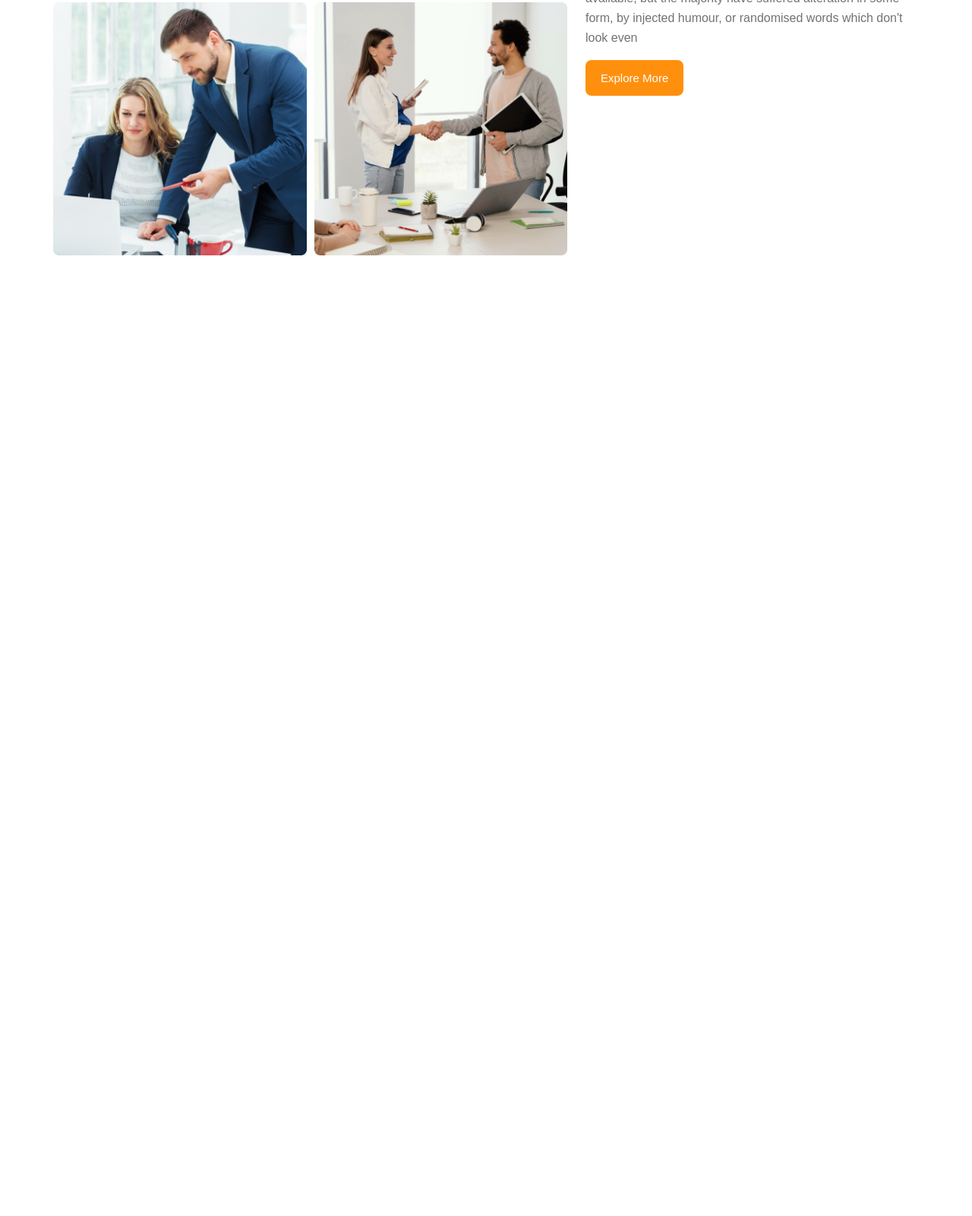
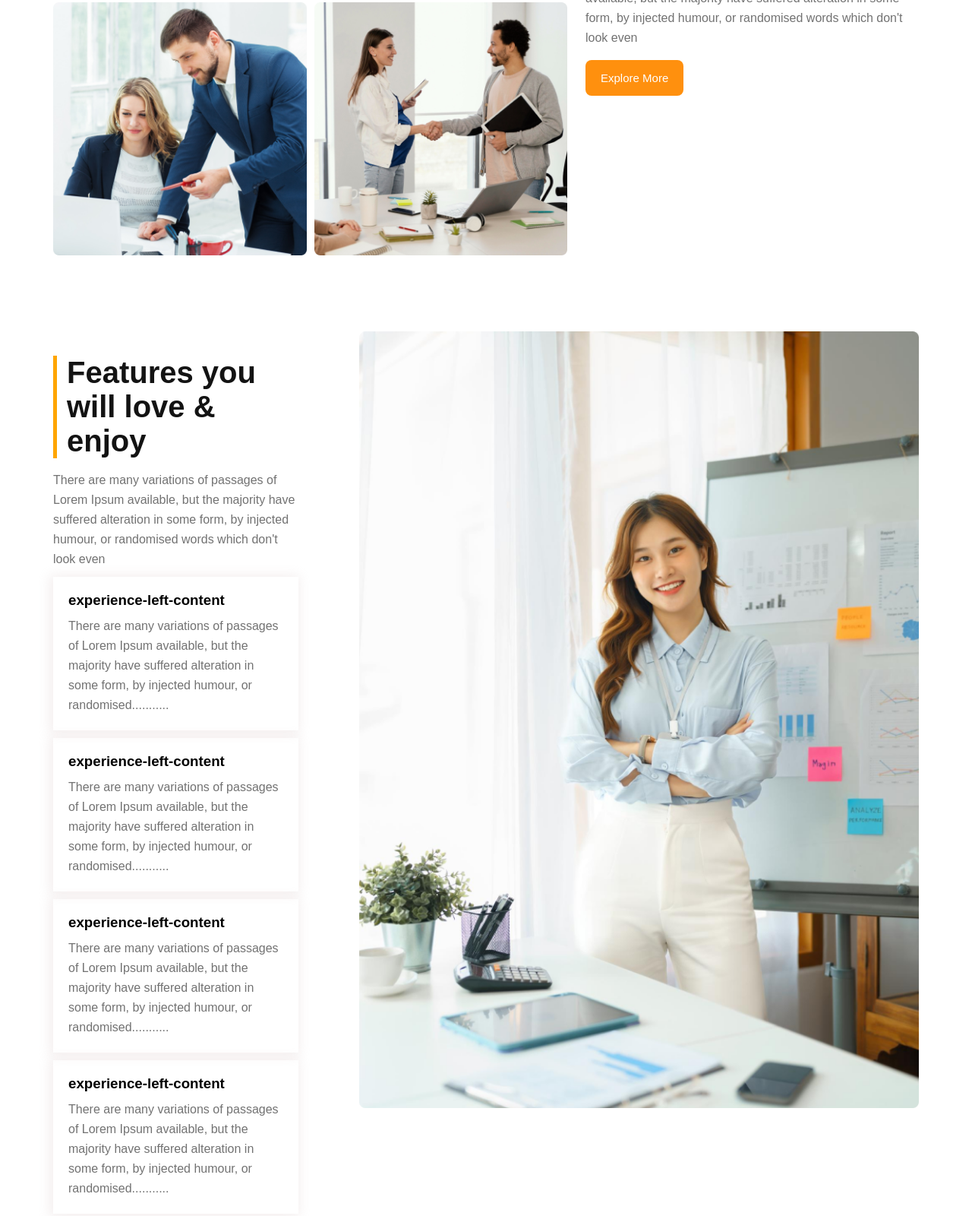
Before and after one commit to Ratan-code-SR/G3-Architects-responsive-web-design, a plain HTML site: page index.html in a window 1280 px wide. Shown: the part 1527-3127 px from the top of the page at 76% size. Before the commit the page ends 1963 px from the top, so only its background shows below. Drawn offline with Linux system fonts and the light colour scheme.

Commit message:
experience section is added

```diff
--- a/index.html
+++ b/index.html
@@ -66,7 +66,47 @@
                 </div>
             </div>
         </section>
-        <!--  -->
+
+        <!-- Experience section -->
+        <section class="experience section">
+            <div class="container">
+                <div class="experience-content">
+                    <div class="experience-left-content">
+                        <h1 class="h2">Features you will love & enjoy</h1>
+                        <p class="p">There are many variations of passages of Lorem Ipsum available, but the majority
+                            have suffered alteration in some form, by injected humour, or randomised words which don't
+                            look even</p>
+                        <div class="experience-left-content-bottom">
+                            <h3>experience-left-content</h3>
+                            <p class="p">There are many variations of passages of Lorem Ipsum available, but the
+                                majority have suffered alteration in some form, by injected humour, or
+                                randomised...........</p>
+                        </div>
+                        <div class="experience-left-content-bottom">
+                            <h3>experience-left-content</h3>
+                            <p class="p">There are many variations of passages of Lorem Ipsum available, but the
+                                majority have suffered alteration in some form, by injected humour, or
+                                randomised...........</p>
+                        </div>
+                        <div class="experience-left-content-bottom">
+                            <h3>experience-left-content</h3>
+                            <p class="p">There are many variations of passages of Lorem Ipsum available, but the
+                                majority have suffered alteration in some form, by injected humour, or
+                                randomised...........</p>
+                        </div>
+                        <div class="experience-left-content-bottom">
+                            <h3>experience-left-content</h3>
+                            <p class="p">There are many variations of passages of Lorem Ipsum available, but the
+                                majority have suffered alteration in some form, by injected humour, or
+                                randomised...........</p>
+                        </div>
+                    </div>
+                    <div class="experience-rignt-content">
+                        <img src="images/architect.png" alt="">
+                    </div>
+                </div>
+            </div>
+        </section>
     </main>
     <footer>
 
--- a/responsive/responsive.css
+++ b/responsive/responsive.css
@@ -1,7 +1,8 @@
 @media screen and (max-width:576px) {
 
     .nav-content,
-    .features-content {
+    .features-content,
+    .experience-content {
         flex-direction: column;
         padding: 18px 0;
     }
@@ -30,12 +31,14 @@
 
     }
 
+
 }
 
 @media screen and (min-width:576px) and (max-width:950px) {
 
     .nav-content,
-    .features-content {
+    .features-content,
+    .experience-content {
         flex-direction: column;
         padding: 18px 0;
     }
--- a/style.css
+++ b/style.css
@@ -138,3 +138,42 @@ li {
 .features {
     color: var(--orange-color);
 }
+
+/* experience section */
+.experience-content {
+    display: flex;
+    justify-content: space-evenly;
+    gap: 5rem;
+}
+
+.experience-left-content {
+    width: 500px;
+    margin-top: 2rem;
+}
+
+.experience-rignt-content {
+    width: 100%;
+}
+
+.experience-left-content h1 {
+    border-left: 5px solid orange;
+    padding: 0 13px;
+    margin-bottom: 1rem;
+    font-weight: 700;
+}
+
+.experience-left-content-bottom {
+    padding: 20px;
+    box-shadow: -2px 1px 14px 3px rgba(240, 233, 233, 0.75);
+    margin: 10px 0;
+}
+
+.experience-left-content-bottom h3 {
+    margin-bottom: 10px;
+    counter-reset: var(--dark-color);
+    font-weight: 600px;
+}
+
+.experience-rignt-content img {
+    width: 100%;
+}
```
